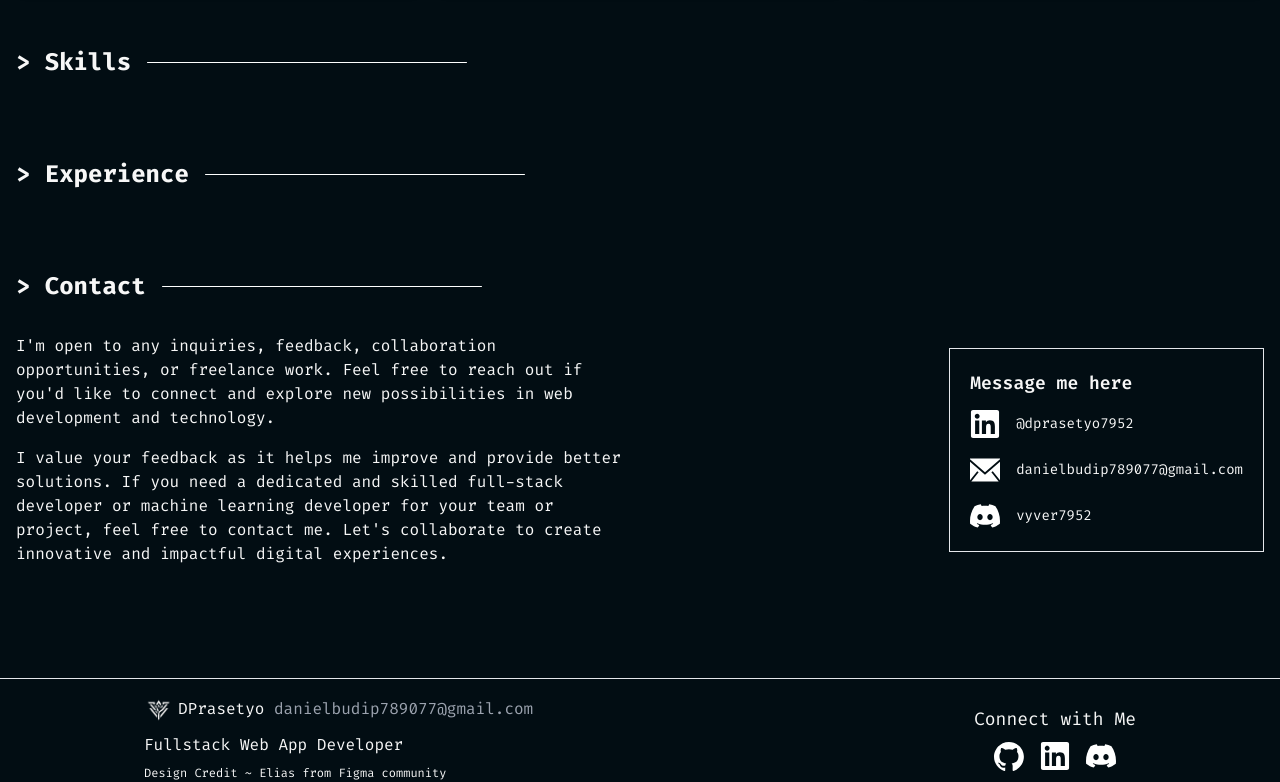
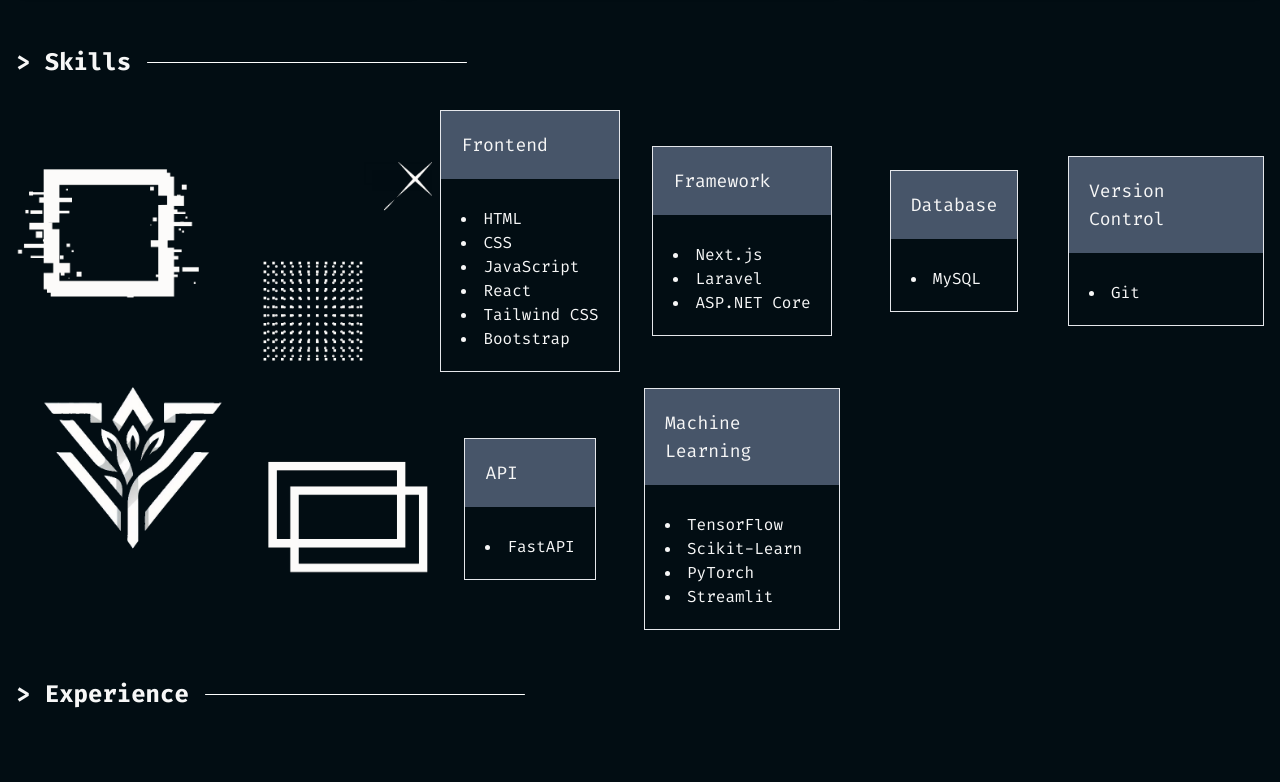
Before and after one commit to danielprasetyo7952/danielprasetyo-dev, a Next.js app: page / in a window 1280 px wide. Shown: the part 1287-2069 px from the top of the page. Built offline with nearby package versions, Linux system fonts and the light colour scheme.

Commit message:
feat: skills sections

```diff
--- a/app/page.tsx
+++ b/app/page.tsx
@@ -5,7 +5,9 @@ import Link from "next/link";
 import Button from "@/components/ui/Button";
 import Card from "@/components/ui/Card";
 import SectionHeader from "@/components/ui/SectionHeader";
+import Skills from "@/components/Skills";
 import SocialProfiles from "@/components/SocialProfiles";
+// import Timeline from "@/components/Timeline";
 import Quotes from "@/components/ui/Quotes";
 
 const projects = [
@@ -91,11 +93,21 @@ export default function Home() {
       {/* Skills */}
       <section>
         <SectionHeader title="Skills" />
+        <div className="grid grid-cols-1 lg:grid-cols-3 justify-items-center items-center">
+          <Image
+            src={"/abstract.png"}
+            width={600}
+            height={600}
+            alt="Skills"
+            className="hidden lg:inline-block lg:w-[500px] lg:h-auto" />
+          <Skills />
+        </div>
       </section>
 
       {/* Experience */}
       <section>
         <SectionHeader title="Experience" />
+        {/* <Timeline /> */}
       </section>
 
       {/* Contact */}
--- /dev/null
+++ b/components/Skills.tsx
@@ -0,0 +1,47 @@
+const skills = [
+    {
+        title: 'Frontend',
+        skills: ['HTML', 'CSS', 'JavaScript', 'React', 'Tailwind CSS', 'Bootstrap']
+    },
+    {
+        title: 'Framework',
+        skills: ['Next.js', 'Laravel', 'ASP.NET Core']
+    },
+    {
+        title: 'Database',
+        skills: ['MySQL']
+    },
+    {
+        title: 'Version Control',
+        skills: ['Git']
+    },
+    {
+        title: 'API',
+        skills: ['FastAPI']
+    },
+    {
+        title: 'Machine Learning',
+        skills: ['TensorFlow', 'Scikit-Learn', 'PyTorch', 'Streamlit']
+    }
+]
+
+export default function Skills() {
+    return (
+        <div className="grid grid-cols-2 sm:grid-cols-3 md:grid-cols-4 col-span-2 gap-4">
+            {
+                skills.map((skill, index) => (
+                    <div key={index} className="flex flex-col gap-2 border m-auto">
+                        <h3 className="text-lg bg-slate-600 p-5">{skill.title}</h3>
+                        <ul className="list-disc list-inside p-5">
+                            {
+                                skill.skills.map((s, i) => (
+                                    <li key={i}>{s}</li>
+                                ))
+                            }
+                        </ul>
+                    </div>
+                ))
+            }
+        </div>
+    )
+}
```
Also changed, not shown: public/abstract.png (added), public/avatar.png.
